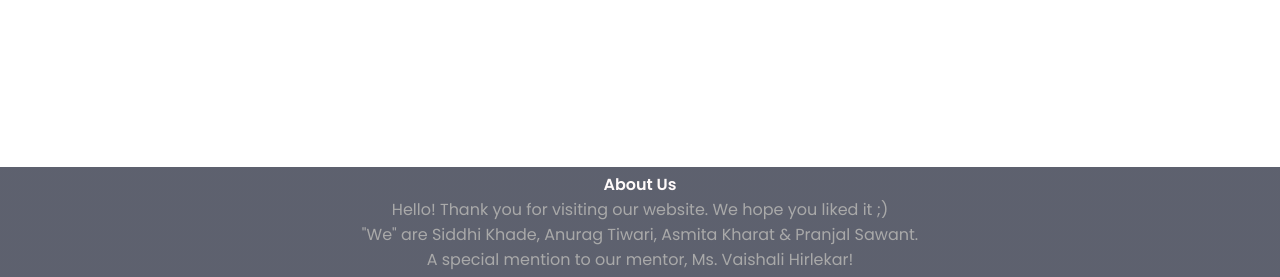
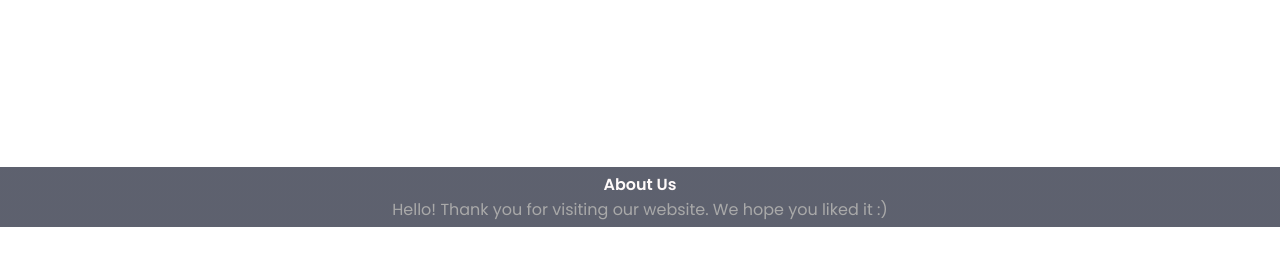
Before and after one commit to Anuurag2318/A-Quiz-Website, a PHP site: page /mainpage.php in a window 1280 px wide; the page is wider, and only the part inside the window is pictured. Shown: the part 1314-1591 px from the top of that part. After the commit the page ends 1541 px from the top of that part, so only its background shows below. Run offline with PHP 8.4, Linux system fonts and the light colour scheme; the visitor is signed in with stand-in values (Sample User, id 1); some libraries are stand-ins or nearby versions.

Commit message:
Update mainpage.php

```diff
--- a/mainpage.php
+++ b/mainpage.php
@@ -105,9 +105,7 @@ if (!isset($_SESSION['username'])) {
     <footer>
         <section class="footer">
             <h4>About Us</h4>
-            <p>Hello! Thank you for visiting our website. We hope you liked it ;)<br>"We" are
-                Siddhi Khade, Anurag Tiwari, Asmita Kharat & Pranjal Sawant.
-                <br>A special mention to our mentor, Ms. Vaishali Hirlekar!
+            <p>Hello! Thank you for visiting our website. We hope you liked it :)
             </p>
         </section>
     </footer>
```
